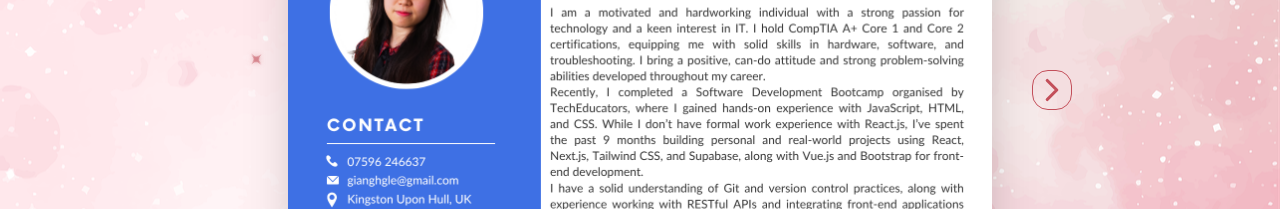
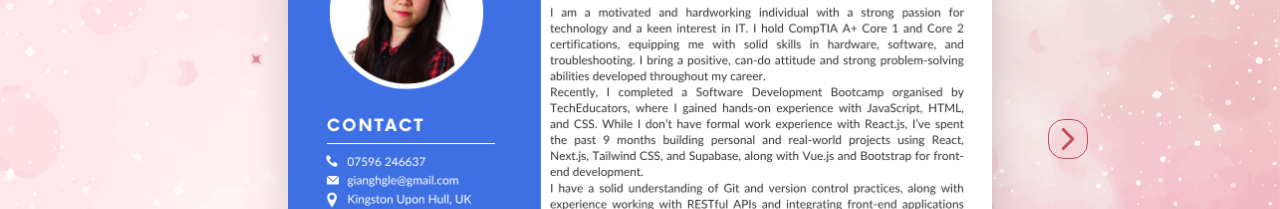
Before and after one commit to Angelica2310/personal-porfolio, a Next.js app: page /resume in a window 1280 px wide. Shown: the part 261-470 px from the top of the page. Built offline with nearby package versions, Linux system fonts and the light colour scheme; a web font is replaced by a local one; what tailwind-typewriter would draw is missing.

Commit message:
fixed arrows

```diff
--- a/src/app/resume/page.js
+++ b/src/app/resume/page.js
@@ -46,7 +46,7 @@ export default function ResumePage() {
           {currentIndex > 0 && (
             <ChevronLeft
               onClick={() => changePage("prev")}
-              className="absolute top-1/4 -left-10 md:-left-20 md:w-10 md:h-10 border rounded-2xl border-[--darktext]"
+              className="fixed top-1/2 -translate-y-1/2 left-[2vw] md:left-[15vw] w-8 h-8 md:w-10 md:h-10 border rounded-2xl border-[--darktext] cursor-pointer z-50"
             />
           )}
 
@@ -73,7 +73,7 @@ export default function ResumePage() {
           {currentIndex < files.length - 1 && (
             <ChevronRight
               onClick={() => changePage("next")}
-              className="absolute top-1/4 -right-10 md:-right-20 md:w-10 md:h-10 border rounded-2xl border-[--darktext]"
+              className="fixed top-1/2 -translate-y-1/2 right-[2vw] md:right-[15vw] w-8 h-8 md:w-10 md:h-10 border rounded-2xl border-[--darktext] cursor-pointer z-50"
             />
           )}
         </div>
```
